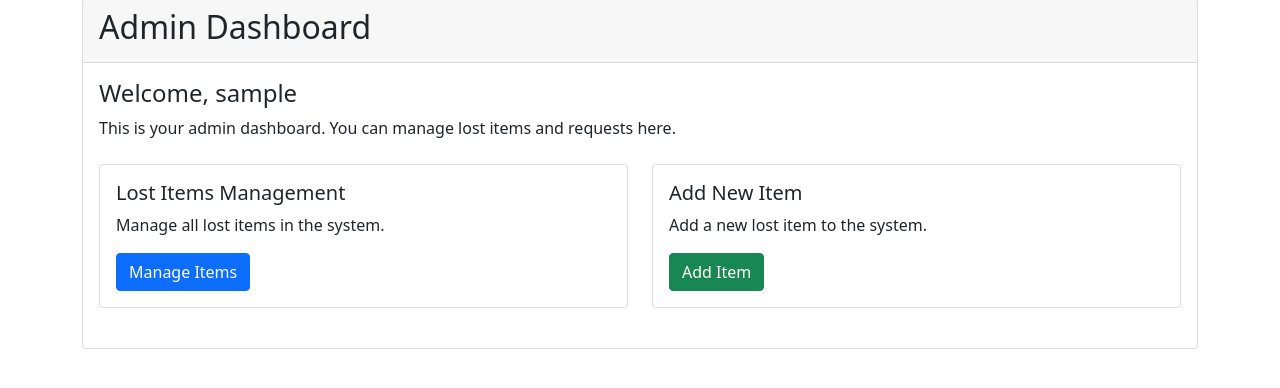
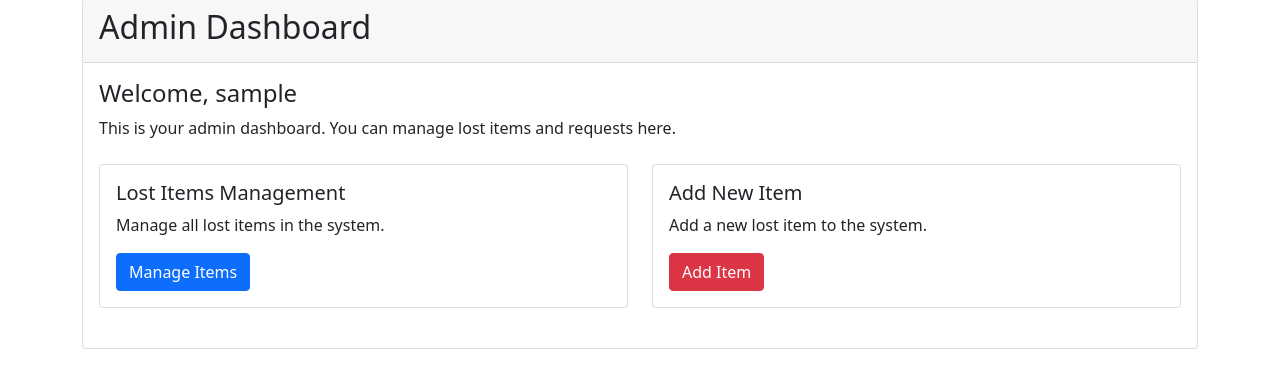
Before and after one commit to PavanPavu/Lost-and-Found-Item-User-Track-System, a Django app: page /accounts/admin-dashboard/ in a window 1280 px wide. Shown: the part 81-469 px from the top of the page. Run offline with Django 5.2, Linux system fonts and the light colour scheme; the visitor is signed in with stand-in values (Sample User, id 1).

Commit message:
updated button

```diff
--- a/accounts/templates/accounts/admin_dashboard.html
+++ b/accounts/templates/accounts/admin_dashboard.html
@@ -28,7 +28,7 @@
                             <div class="card-body">
                                 <h5 class="card-title">Add New Item</h5>
                                 <p class="card-text">Add a new lost item to the system.</p>
-                                <a href="{% url 'item_create' %}" class="btn btn-success">Add Item</a>
+                                <a href="{% url 'item_create' %}" class="btn btn-danger">Add Item</a>
                             </div>
                         </div>
                     </div>
```
